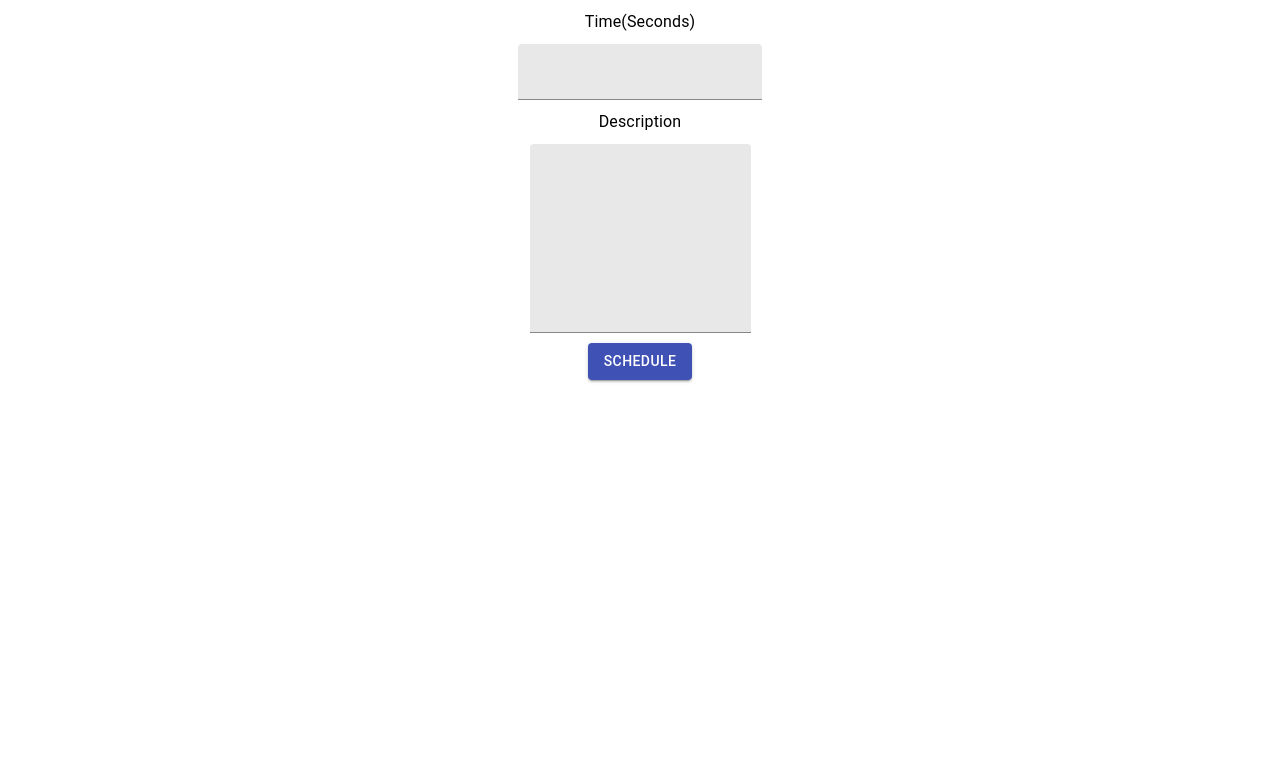
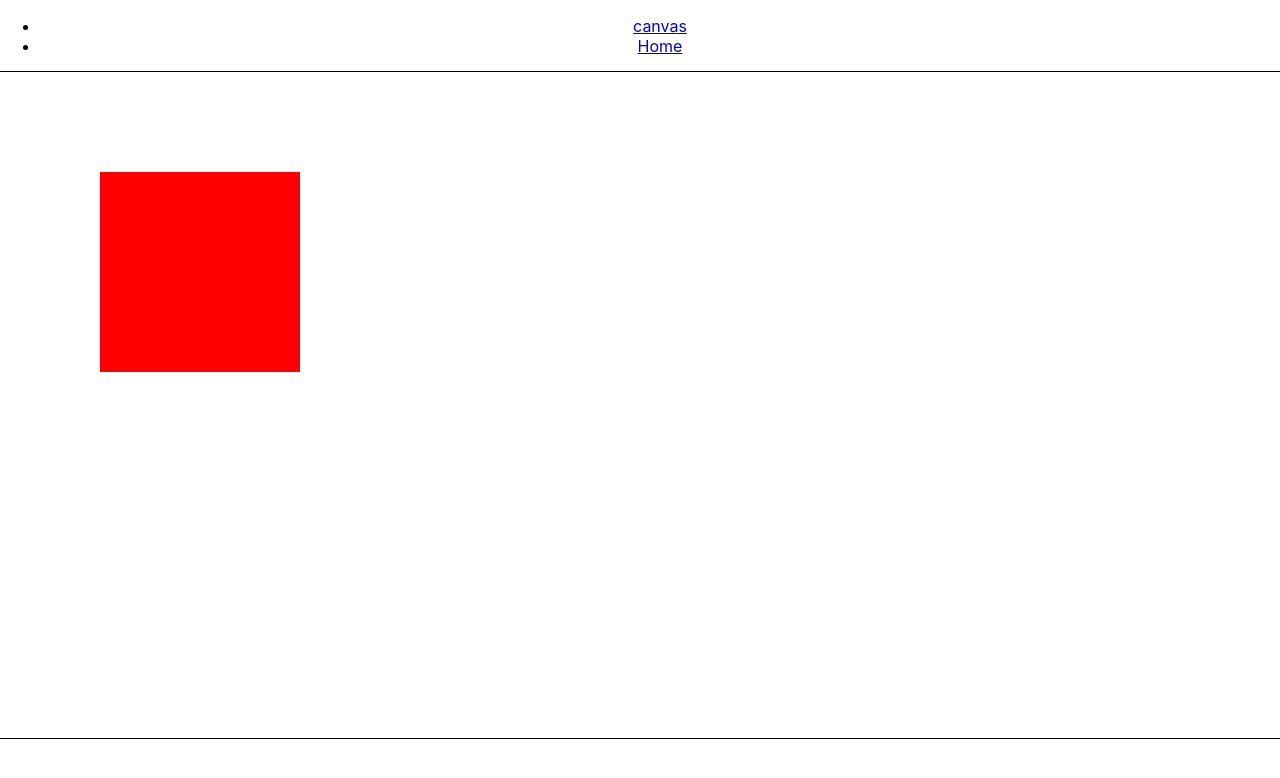
Before and after one commit to nikasakandelidze/pomodoro, a React (Create React App) app: page /canvas in a window 1280 px wide. Shown: the top 778 px of the page. Built offline with nearby package versions, Linux system fonts and the light colour scheme.

Commit message:
added canvas page

```diff
--- a/package.json
+++ b/package.json
@@ -10,6 +10,7 @@
     "@testing-library/user-event": "^12.8.3",
     "react": "^17.0.2",
     "react-dom": "^17.0.2",
+    "react-router-dom": "^5.3.0",
     "react-scripts": "4.0.3",
     "web-vitals": "^1.1.2"
   },
--- a/src/App.js
+++ b/src/App.js
@@ -1,67 +1,37 @@
-import TasksList from './components/TasksList';
-import useInput from './hooks/UseInput';
-import CustomButton from './components/UI/Button';
-import CustomInput from './components/UI/Input';
-import Modal  from './components/modal/Modal';
+import { Link,Route, BrowserRouter as Router, Switch  } from "react-router-dom";
+import Scheduler from "./components/Scheduler";
 
-import './App.css';
-import ErrorMessage from './components/ErrorMessage';
-import { Typography } from '@material-ui/core';
-import useTasks from './hooks/useTasks';
-import { useState } from 'react/cjs/react.development';
-
-let counter = 0;
+import './App.css'
+import Canvas from "./components/Canvas";
 
 function App() {
-  const [tasks, addTask] = useTasks()
-  const { input: timeInput, message: timeInputMessage, handleInputChange: handleTimeInputChange } = useInput({type : "number"});
-  const { input: descriptionInput,  handleInputChange: handleDescriptionInputChange } = useInput({type : "string"});
-  const [showValidationModal, setShowValidationModal] = useState(false)
-  const [isBlurred, setIsBlurred] = useState(false)
-
-
-  const handleNewTimerData = () => {
-    if (!timeInput) {
-      if(!showValidationModal){
-        setShowValidationModal(true)
-        setIsBlurred(true)
-      }
-      return
-    }
-    addTask({id: counter++, time: timeInput, description: descriptionInput})
-  };
-
-  const handleModalClose = () => {
-    setShowValidationModal(false)
-    setIsBlurred(false)
-  }
-
-  const interactiveUiContainerStyle = {
-    filter: isBlurred ? 'blur(2px)' : 'blur(0px)'
-  };
-
   return (
     <div className='App'>
-      <div>
-          <Modal show={showValidationModal} handleClose={()=>handleModalClose()}>
-            <h2>Please set timer to non empty value to schedule a timer.</h2>
-          </Modal>
-        </div>
-      <div className='interactive-ui-container' style={interactiveUiContainerStyle}>
-        <div>
-          <Typography>Time(Seconds)</Typography>
-          <CustomInput onChange={(e) => handleTimeInputChange(e)}/>
-          <ErrorMessage message={timeInputMessage}/>
-        </div>
-        <div>
-          <Typography>Description</Typography>
-          <CustomInput onChange={(e) => handleDescriptionInputChange(e)} multiline minRows={8} maxRows={8}/>
-        </div>
-        <CustomButton title={'schedule'} onClickCallback={e => handleNewTimerData()} />
-      </div>
-      <div>
-        <TasksList elements={tasks} />
-      </div>
+       <Router>
+          <ul>
+            <li>
+              <Link to='/canvas'>
+                canvas
+              </Link>
+            </li>
+            <li>
+              <Link to='/'>
+                Home
+              </Link>
+            </li>
+          </ul>
+          <Switch>
+          <Route path='/canvas'>
+              <Canvas w={800} h={500} draw = {(canvas, ctx) => {
+                ctx.fillStyle = 'red'
+                ctx.fillRect(100, 100, 200, 200)
+              }}/>
+            </Route>
+            <Route path='/'>
+              <Scheduler/>
+            </Route>
+          </Switch>
+        </Router>
     </div>
   );
 }
--- /dev/null
+++ b/src/components/Canvas.js
@@ -0,0 +1,24 @@
+import { useRef, useEffect} from 'react'
+import useSize from '../hooks/useSize';
+
+export default function Canvas({ w, h, draw }) {
+    const canvasRef = useRef(null);
+    const {ww, hh} = useSize()
+    const canvasWidth = (w * ww / window.screen.width) || w
+    const canvasHeight = (h * hh  / window.screen.height) || h
+
+    useEffect(()=>{
+        const canvas = canvasRef.current;
+        const context = canvas.getContext('2d')
+        draw(canvas, context)
+    })
+
+    return (
+        <div>
+            <div>
+                <canvas style={{outline:'1px solid'}} ref={canvasRef} width={canvasWidth} height={canvasHeight}>
+                </canvas>
+            </div>
+        </div>
+    )
+}
--- /dev/null
+++ b/src/components/Scheduler.js
@@ -0,0 +1,68 @@
+import React from 'react'
+import TasksList from './common/TasksList';
+import useInput from '../hooks/UseInput';
+import CustomButton from './UI/Button';
+import CustomInput from './UI/Input';
+import Modal  from './modal/Modal';
+
+import ErrorMessage from './common/ErrorMessage';
+import { Typography } from '@material-ui/core';
+import useTasks from '../hooks/useTasks';
+import { useState } from 'react/cjs/react.development';
+
+import '../styles/Scheduler.css'
+
+let counter = 0;
+export default function Scheduler() {
+    const [tasks, addTask] = useTasks()
+    const { input: timeInput, message: timeInputMessage, handleInputChange: handleTimeInputChange } = useInput({type : "number"});
+    const { input: descriptionInput,  handleInputChange: handleDescriptionInputChange } = useInput({type : "string"});
+    const [showValidationModal, setShowValidationModal] = useState(false)
+    const [isBlurred, setIsBlurred] = useState(false)
+
+
+    const handleNewTimerData = () => {
+      if (!timeInput) {
+        if(!showValidationModal){
+          setShowValidationModal(true)
+          setIsBlurred(true)
+        }
+        return
+      }
+      addTask({id: counter++, time: timeInput, description: descriptionInput})
+    };
+
+    const handleModalClose = () => {
+      setShowValidationModal(false)
+      setIsBlurred(false)
+    }
+
+    const interactiveUiContainerStyle = {
+      filter: isBlurred ? 'blur(2px)' : 'blur(0px)'
+    };
+
+    return (
+      <div>
+        <div>
+            <Modal show={showValidationModal} handleClose={()=>handleModalClose()}>
+              <h2>Please set timer to non empty value to schedule a timer.</h2>
+            </Modal>
+          </div>
+        <div className='interactive-ui-container' style={interactiveUiContainerStyle}>
+          <div>
+            <Typography>Time(Seconds)</Typography>
+            <CustomInput onChange={(e) => handleTimeInputChange(e)}/>
+            <ErrorMessage message={timeInputMessage}/>
+          </div>
+          <div>
+            <Typography>Description</Typography>
+            <CustomInput onChange={(e) => handleDescriptionInputChange(e)} multiline minRows={8} maxRows={8}/>
+          </div>
+          <CustomButton title={'schedule'} onClickCallback={e => handleNewTimerData()} />
+        </div>
+        <div>
+          <TasksList elements={tasks} />
+        </div>
+      </div>
+    );
+}
--- a/src/components/ErrorMessage.js
+++ b/src/components/common/ErrorMessage.js
@@ -1,4 +1,4 @@
-import '../styles/ErrorMessage.css'
+import '../../styles/ErrorMessage.css'
 
 
 const ErrorMessage = ({message}) => {
--- a/src/components/TasksList.js
+++ b/src/components/common/TasksList.js
@@ -3,7 +3,7 @@ import Task from './Task';
 
 
 const TasksList = ({elements}) => {
-    return (<div style={{display: 'flex', 'flex-flow': 'wrap'}}>
+    return (<div style={{display: 'flex', flexFlow: 'wrap'}}>
         {elements.map(e => <Task key={e.id} time={e.time} description = {e.description}/>)}
     </div>);
 
--- a/src/components/Timer.js
+++ b/src/components/common/Timer.js
@@ -1,6 +1,6 @@
 import { Typography } from '@material-ui/core';
 import { useEffect} from 'react';
-import useTimer from '../hooks/UseTimer';
+import useTimer from '../../hooks/UseTimer';
 
 function Timer({initTimeout, setDone}){
     // eslint-disable-next-line react-hooks/exhaustive-deps
--- /dev/null
+++ b/src/hooks/useSize.js
@@ -0,0 +1,24 @@
+import { useState, useEffect } from 'react/cjs/react.development'
+
+
+export default function useSize() {
+
+    const [windowSize, setWindowSize] = useState({
+      ww: undefined,
+      hh: undefined
+    });
+
+    useEffect(() => {
+      function handleResize() {
+        setWindowSize({
+          ww: window.innerWidth,
+          hh: window.innerHeight
+        });
+      }
+
+      window.addEventListener("resize", handleResize);
+      handleResize();
+      return () => window.removeEventListener("resize", handleResize);
+    }, []);
+    return windowSize;
+}
--- /dev/null
+++ b/src/styles/Scheduler.css
@@ -0,0 +1,6 @@
+
+.interactive-ui-container{
+    text-align: center;
+    display: inline-block;
+    margin-top: 10px;
+  }
```
Also changed, not shown: src/components/common/Task.js (renamed from src/components/Task.js).
